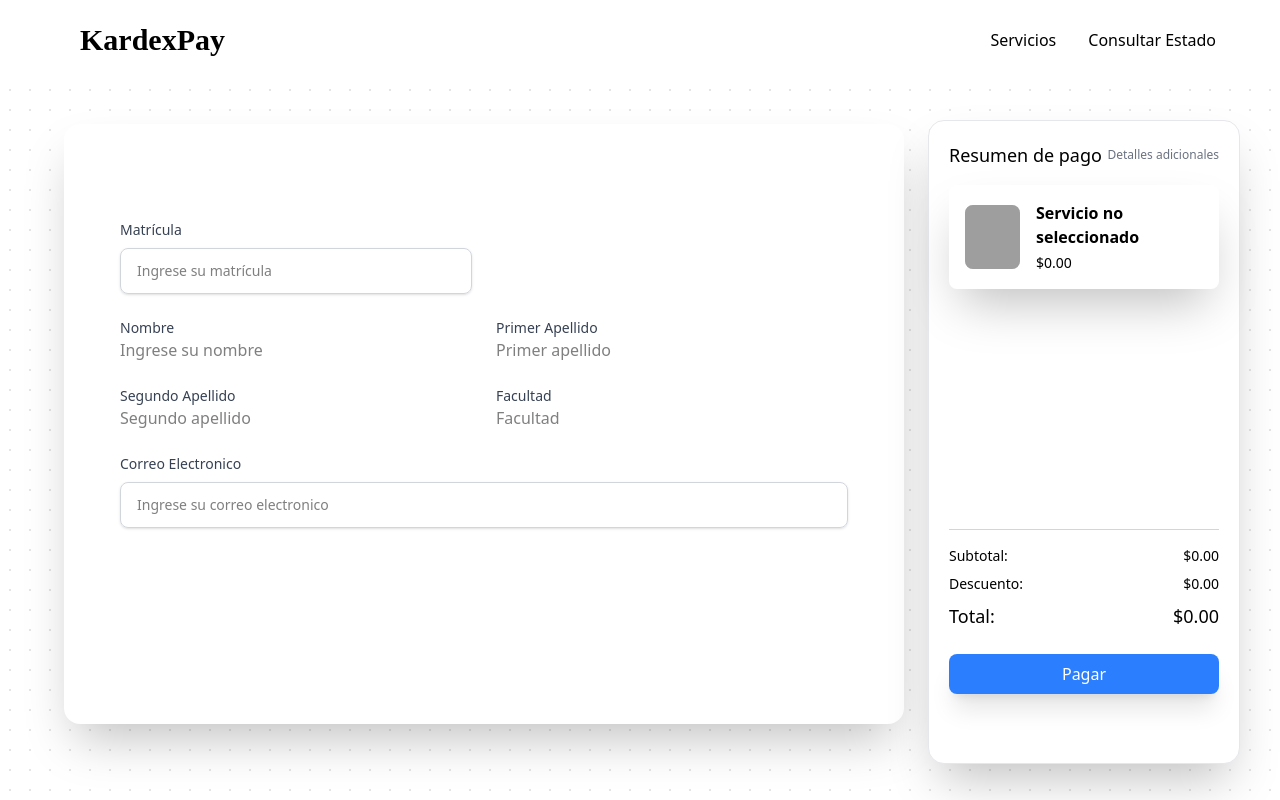
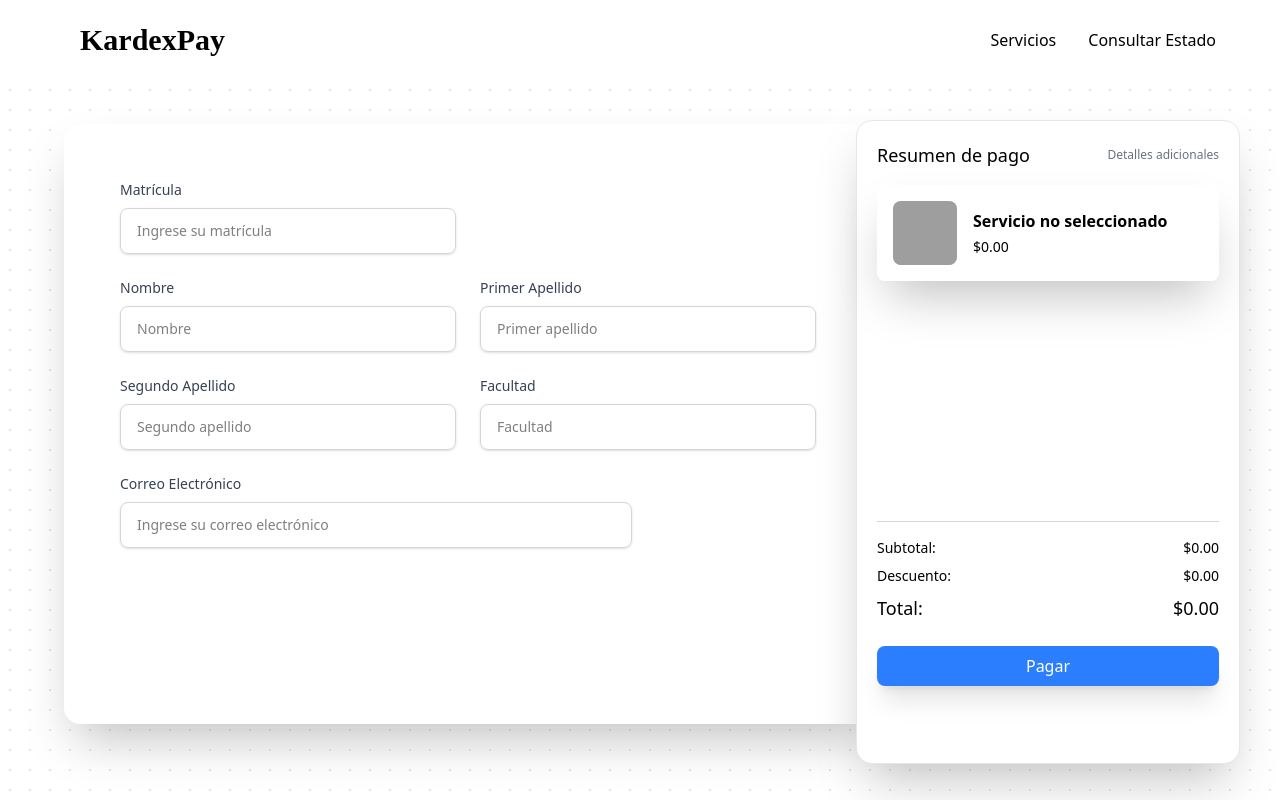
Before and after one commit to CarlosUriass/KardexPay, a React (Vite) app: page /tramites in a window 1280 px wide. Built offline with nearby package versions, Linux system fonts and the light colour scheme; grey boxes are pictures that could not be loaded.

Commit message:
fetching data student in FormularioTramite.jsx

```diff
--- a/src/components/FormularioTramite.jsx
+++ b/src/components/FormularioTramite.jsx
@@ -1,9 +1,37 @@
+import axios from "axios";
+import { useState } from "react";
+import utils from "../utils/utils";
+
 function FormularioTramite() {
+  const [matricula, setMatricula] = useState("");
+  const [studentData, setStudentData] = useState({
+    nombre: "",
+    primerApellido: "",
+    segundoApellido: "",
+    facultad: "",
+  });
+
+  const fetchStudentData = () => {
+    if (matricula.trim() !== "") {
+      axios
+        .get(`http://localhost:5001/api/buscarAlumno/encontraralumno`, {
+          params: { matricula }, // Enviamos la matrícula como parámetro de consulta
+        })
+        .then((response) => {
+          setStudentData(response.data);
+          console.log(response.data);
+        })
+        .catch((error) => {
+          console.error("Error fetching student data:", error);
+        });
+    }
+  };
+
   return (
-    <div className="ml-10 mt-5 mb-10 shadow-2xl rounded-2xl p-5 w-210 bg-white relative z-20 h-150">
+    <div className="ml-10 mt-5 mb-10 shadow-2xl rounded-2xl p-5 w-full max-w-4xl bg-white relative z-20 h-150">
       <form className="space-y-6 p-9">
         {/* Matrícula */}
-        <div className="grid grid-cols-1 sm:grid-cols-2 gap-6 mt-10">
+        <div className="grid grid-cols-1 sm:grid-cols-2 gap-6 ">
           <div>
             <label
               htmlFor="matricula"
@@ -16,6 +44,9 @@ function FormularioTramite() {
               id="matricula"
               name="matricula"
               placeholder="Ingrese su matrícula"
+              value={matricula}
+              onChange={(e) => setMatricula(e.target.value)}
+              onBlur={fetchStudentData} // Ejecuta la petición al salir del input
               className="mt-2 block w-full px-4 py-3 border border-gray-300 rounded-lg shadow-sm
               focus:outline-none focus:ring-2 focus:ring-blue-500 focus:border-blue-500 sm:text-sm"
             />
@@ -35,9 +66,11 @@ function FormularioTramite() {
               type="text"
               id="nombre"
               name="nombre"
-              placeholder="Ingrese su nombre"
+              placeholder="Nombre"
               disabled
-              className="input-style"
+              value={utils.capitalize(studentData.nombre)}
+              className="mt-2 block w-full max-w-lg px-4 py-3 border border-gray-300 rounded-lg shadow-sm
+              focus:outline-none focus:ring-2 focus:ring-blue-500 focus:border-blue-500 sm:text-sm"
             />
           </div>
 
@@ -54,7 +87,9 @@ function FormularioTramite() {
               name="primerApellido"
               placeholder="Primer apellido"
               disabled
-              className="input-style"
+              value={utils.capitalize(studentData.primer_apellido)}
+              className="mt-2 block w-full max-w-lg px-4 py-3 border border-gray-300 rounded-lg shadow-sm
+              focus:outline-none focus:ring-2 focus:ring-blue-500 focus:border-blue-500 sm:text-sm"
             />
           </div>
         </div>
@@ -73,7 +108,9 @@ function FormularioTramite() {
               name="segundoApellido"
               placeholder="Segundo apellido"
               disabled
-              className="input-style"
+              value={utils.capitalize(studentData.segundo_apellido)}
+              className="mt-2 block w-full max-w-lg px-4 py-3 border border-gray-300 rounded-lg shadow-sm
+              focus:outline-none focus:ring-2 focus:ring-blue-500 focus:border-blue-500 sm:text-sm"
             />
           </div>
 
@@ -90,7 +127,9 @@ function FormularioTramite() {
               name="facultad"
               placeholder="Facultad"
               disabled
-              className="input-style"
+              value={utils.capitalize(studentData.facultad)}
+              className="mt-2 block w-full max-w-lg px-4 py-3 border border-gray-300 rounded-lg shadow-sm
+              focus:outline-none focus:ring-2 focus:ring-blue-500 focus:border-blue-500 sm:text-sm"
             />
           </div>
         </div>
@@ -98,17 +137,17 @@ function FormularioTramite() {
         {/* Correo Electrónico */}
         <div>
           <label
-            htmlFor="Correo electronico"
+            htmlFor="correoElectronico"
             className="block text-sm font-medium text-gray-700"
           >
-            Correo Electronico
+            Correo Electrónico
           </label>
           <input
             type="email"
             id="email"
             name="email"
-            placeholder="Ingrese su correo electronico"
-            className="mt-2 block w-full px-4 py-3 border border-gray-300 rounded-lg shadow-sm
+            placeholder="Ingrese su correo electrónico"
+            className="mt-2 block w-full max-w-lg px-4 py-3 border border-gray-300 rounded-lg shadow-sm
               focus:outline-none focus:ring-2 focus:ring-blue-500 focus:border-blue-500 sm:text-sm"
           />
         </div>
```
